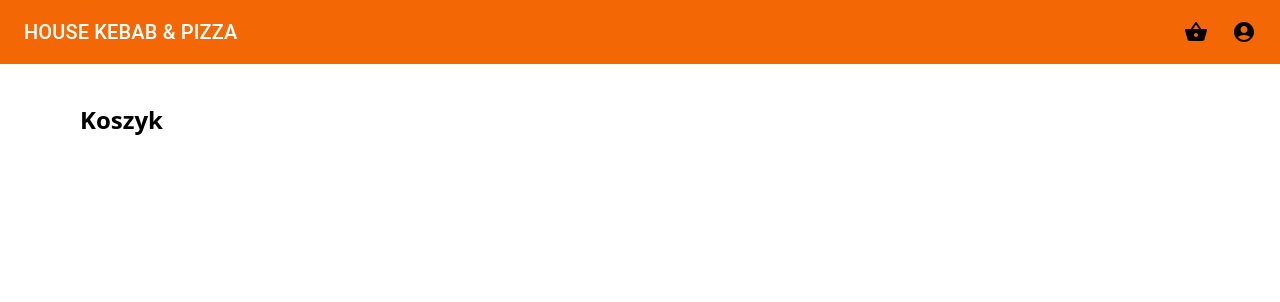
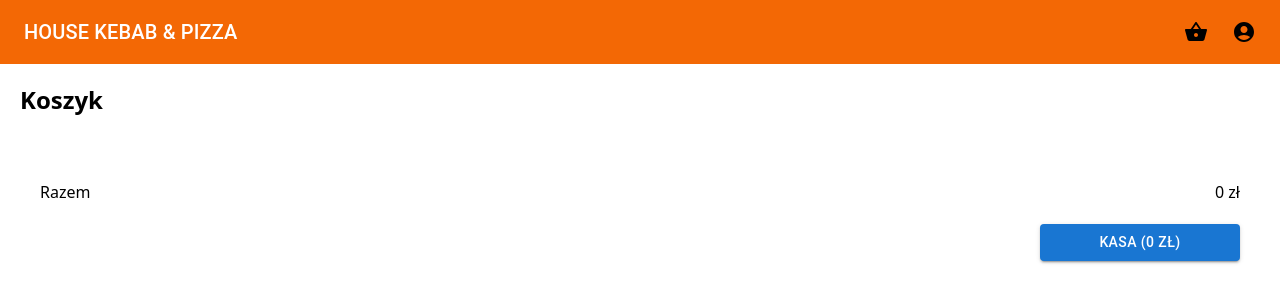
Before and after one commit to azavjo40/house-kebab-front, a Next.js app: page /basket in a window 1280 px wide. Shown: the top 302 px of the page. Built offline with nearby package versions, Linux system fonts and the light colour scheme.

Commit message:
added count cost basket

```diff
--- a/src/containers/basket-card/index.tsx
+++ b/src/containers/basket-card/index.tsx
@@ -8,7 +8,7 @@
 
 export function BasketCard({ product }: IProductCardProps) {
   return (
-    <div className="mb-10">
+    <div className="">
       <hr className="my-6 border-gray-200 sm:mx-auto dark:border-gray-700 lg:my-8" />
       <div className="flex flex-row justify-between">
         <h1 className="font-black">1 {product?.title}</h1> <span className="font-black">{product?.cost} zł</span>
--- a/src/pages/basket.tsx
+++ b/src/pages/basket.tsx
@@ -1,17 +1,44 @@
 import { BasketCard } from "@/containers/basket-card";
 import { useGeneral } from "@/hooks/useGeneral";
-import { IProduct } from "@/types";
+import { IAddition, IProduct } from "@/types";
+import { Button } from "@mui/material";
+import { useEffect, useState } from "react";
 
 export default function Basket() {
   const { basketData } = useGeneral();
+  const [cost, setCost] = useState(0);
+
+  useEffect(() => {
+    basketData?.map((product: IProduct) => {
+      const resuls = product.cost;
+      let reduceResults = 0;
+      if (product?.additions !== undefined) {
+        reduceResults = product?.additions?.reduce((accumulator: number, currentValue: IAddition) => {
+          return accumulator + currentValue?.cost;
+        }, 0);
+      }
+
+      setCost(cost + resuls + reduceResults);
+    });
+  }, [basketData]);
   return (
-    <div className="w-full h-full overflow-y-auto px-5 py-10 md:px-20">
+    <div className="w-full h-full overflow-y-auto px-5 py-5 mb-[160px] md:mb-0">
       <h1 className="text-2xl font-black">Koszyk</h1>
-      <div className="flex flex-col w-full">
+      <div className="flex flex-col w-full mb-[200px">
         {basketData?.map((product: IProduct, index: number) => (
           <BasketCard key={product?.id + index} product={product} />
         ))}
       </div>
+      <div className="flex flex-col fixed bottom-[40px] md:bottom-0 w-full bg-white left-0 px-5 md:relative md:mt-16 h-[110px]">
+        <div className="flex justify-between">
+          <span>Razem</span> <span>{cost} zł</span>
+        </div>
+        <div className="w-full flex justify-end mt-5">
+          <Button variant="contained" className="rounded-2xl w-full md:w-[200px] bg-blue-400 py-3 font-black text-sm">
+            Kasa ({cost} zł)
+          </Button>
+        </div>
+      </div>
     </div>
   );
 }
```
